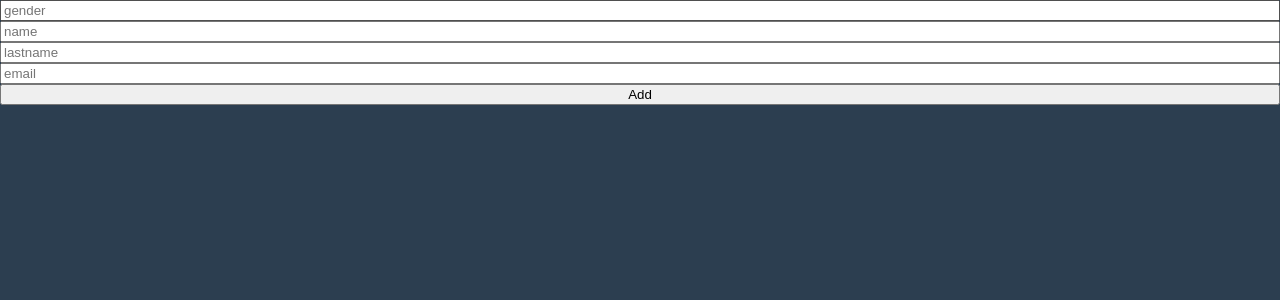
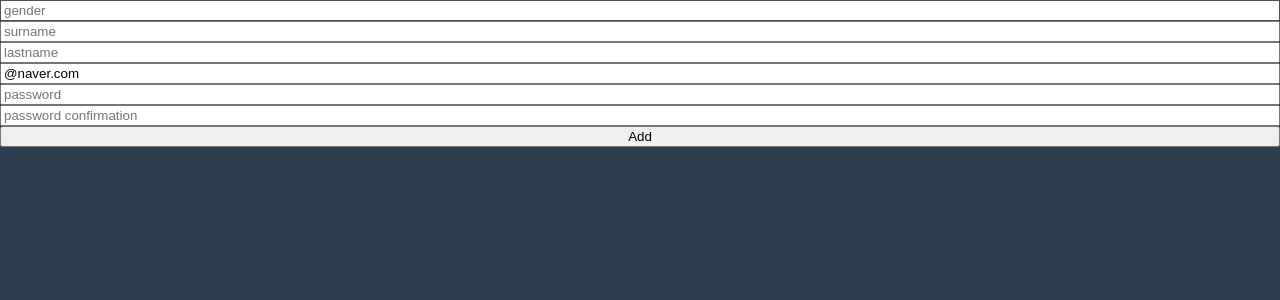
Before and after one commit to Eric-lab-star/react-master-typescript, a React (Create React App) app: page / in a window 1280 px wide. Shown: the top 300 px of the page. Built offline with nearby package versions, Linux system fonts and the light colour scheme; a web font is replaced by a local one.

Commit message:
setError

```diff
--- a/src/ToDoList.tsx
+++ b/src/ToDoList.tsx
@@ -10,14 +10,33 @@ const Wrapper = styled.div`
   height: 100vh;
 `;
 
+interface IForm {
+  gender: string;
+  surname: string;
+  lastname: string;
+  email: string;
+  password: string;
+  password2: string;
+  extraError?: string;
+}
+
 const ToDoList = () => {
   const {
     register,
     handleSubmit,
     formState: { errors },
-  } = useForm();
-  const onValid = (data: any) => {
-    console.log(data);
+    setError,
+  } = useForm<IForm>({
+    defaultValues: {
+      email: "@naver.com",
+    },
+  });
+
+  const onValid = (data: IForm) => {
+    if (data.password !== data.password2) {
+      setError("password", { message: "Passwords are not the same" });
+    }
+    setError("extraError", { message: "server offline" });
   };
 
   console.log(errors);
@@ -34,11 +53,11 @@ const ToDoList = () => {
         />
         <span>{errors?.gender?.message}</span>
         <input
-          {...register("name", { required: "required" })}
+          {...register("surname", { required: "required" })}
           type="text"
-          placeholder="name"
+          placeholder="surname"
         />
-        <span>{errors?.name?.message}</span>
+        <span>{errors?.surname?.message}</span>
         <input
           {...register("lastname", {
             required: "required",
@@ -62,8 +81,18 @@ const ToDoList = () => {
           })}
         />
         <span>{errors?.email?.message}</span>
-
+        <input
+          placeholder="password"
+          {...register("password", { required: "required" })}
+        />
+        <span>{errors?.password?.message}</span>
+        <input
+          placeholder="password confirmation"
+          {...register("password2", { required: "required" })}
+        />
+        <span>{errors?.password?.message}</span>
         <button>Add</button>
+        <span>{errors?.extraError?.message}</span>
       </form>
     </Wrapper>
   );
```
